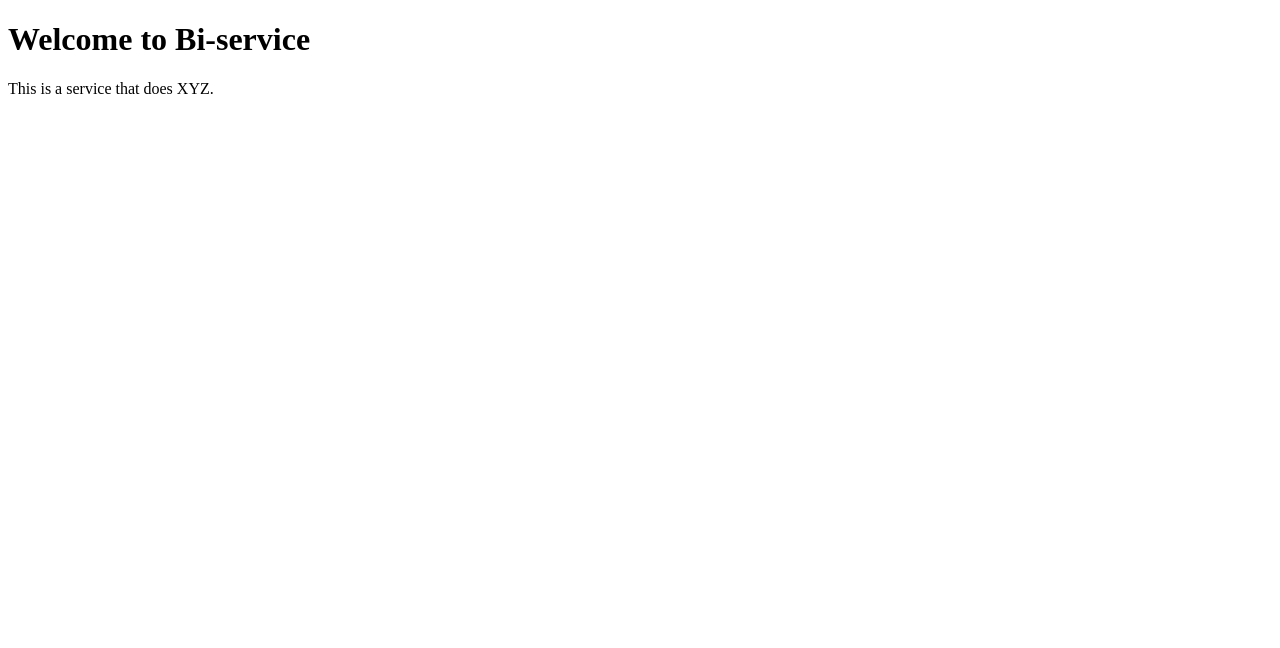
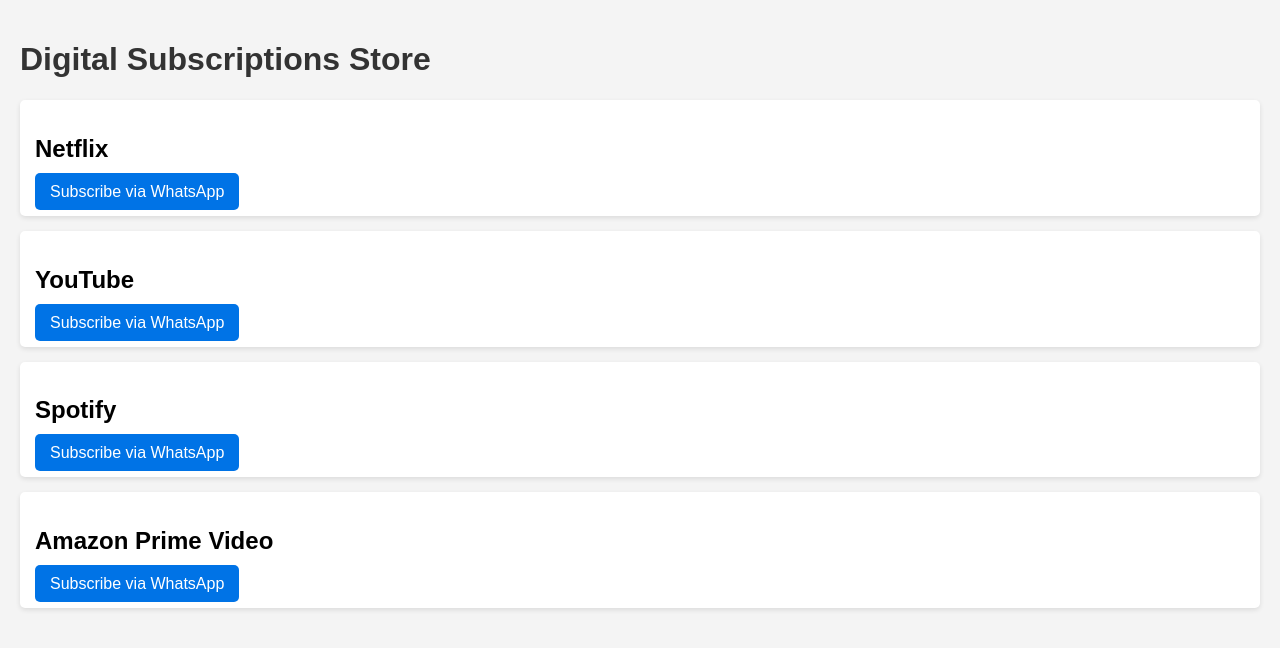
Before and after one commit to bjkbahaddi/Bi-service, a plain HTML site: page index.html in a window 1280 px wide. Drawn offline with Linux system fonts and the light colour scheme.

Commit message:
Add index.html with HTML content for Digital Subscriptions Store

```diff
--- a/index.html
+++ b/index.html
@@ -3,10 +3,53 @@
 <head>
     <meta charset="UTF-8">
     <meta name="viewport" content="width=device-width, initial-scale=1.0">
-    <title>Bi-service</title>
+    <title>Digital Subscriptions Store</title>
+    <style>
+        body {
+            font-family: Arial, sans-serif;
+            background-color: #f4f4f4;
+            margin: 0;
+            padding: 20px;
+        }
+        h1 {
+            color: #333;
+        }
+        .subscription {
+            background: #fff;
+            border-radius: 5px;
+            box-shadow: 0 2px 5px rgba(0,0,0,0.1);
+            margin: 15px 0;
+            padding: 15px;
+        }
+        .button {
+            background: #0073e6;
+            color: #fff;
+            padding: 10px 15px;
+            text-decoration: none;
+            border-radius: 5px;
+        }
+        .button:hover {
+            background: #005bb5;
+        }
+    </style>
 </head>
 <body>
-    <h1>Welcome to Bi-service</h1>
-    <p>This is a service that does XYZ.</p>
+    <h1>Digital Subscriptions Store</h1>
+    <div class="subscription">
+        <h2>Netflix</h2>
+        <a href="https://wa.me/your-number" class="button">Subscribe via WhatsApp</a>
+    </div>
+    <div class="subscription">
+        <h2>YouTube</h2>
+        <a href="https://wa.me/your-number" class="button">Subscribe via WhatsApp</a>
+    </div>
+    <div class="subscription">
+        <h2>Spotify</h2>
+        <a href="https://wa.me/your-number" class="button">Subscribe via WhatsApp</a>
+    </div>
+    <div class="subscription">
+        <h2>Amazon Prime Video</h2>
+        <a href="https://wa.me/your-number" class="button">Subscribe via WhatsApp</a>
+    </div>
 </body>
 </html>
```
